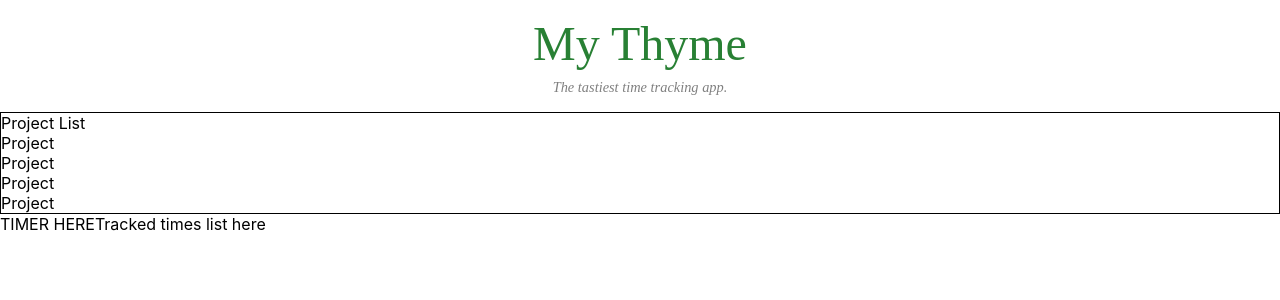
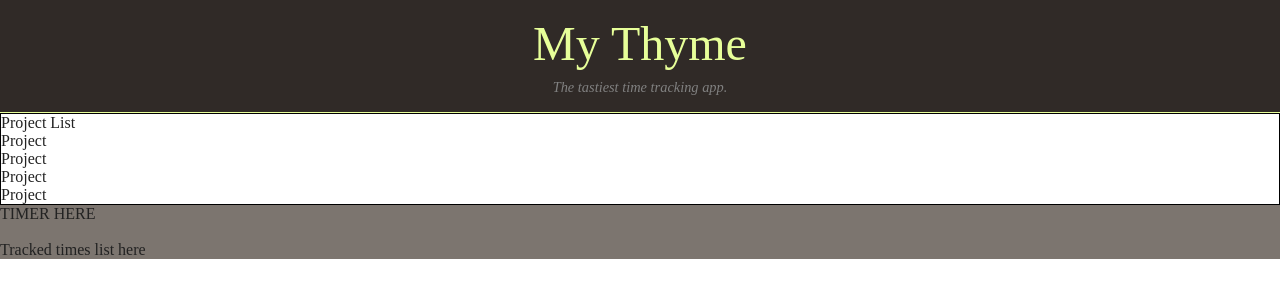
Before and after one commit to iambj/my-thyme, a React (Create React App) app: page / in a window 1280 px wide. Shown: the top 300 px of the page. Built offline with nearby package versions, Linux system fonts and the light colour scheme.

Commit message:
Added part of design system. Added grid system

```diff
--- a/src/css/main.scss
+++ b/src/css/main.scss
@@ -1,13 +1,62 @@
+:root {
+    /*  Define Colors as colors */
+    --black: rgb(34, 34, 34);
+    --white: rgb(235, 235, 235);
+    --green: #e7ff99; /* #53593E , #D5923 */
+    --darkGreen: #8ea641;
+    --red: rgb(217, 81, 63); /*  #8C3B30 */
+    --darkRed: #8c3b30;
+    --yellow: #f0ea51;
+    --darkYellow: #e6d14e; /* #E6D14E*/
+    --lightBlue: #6a97d9;
+    --darkBlue: #3f30a6; /* #4E458C */
+    --gray: #6e6e6e;
+    --lightGray: #c9c9c9;
+    --brown: #5a5049;
+    --darkBrown: #302a27;
+    --lightBrown: #7c756f;
+
+    /* Define Color intentions */
+    --background: var(--black);
+    --buttonTextColor: var(--black);
+    --danger: var(--red);
+    --footerBackground: var(--white);
+    --line: 2px solid var(--lineColor);
+    --lineAccent: 2px solid var(--green);
+    --lineColor: var(--gray);
+    --textColor: var(--white);
+    --primary: var(--green);
+    --shadow: rgba(34, 34, 34, 08);
+}
+
+html {
+    font-size: var(--baseFontSize);
+    box-sizing: border-box;
+} /*18px*/
+
+*,
+*::before,
+*::after {
+    box-sizing: inherit;
+}
+
+body {
+    color: var(--black);
+    font-family: "Metropolis";
+}
+
 .topBar {
-    background: white;
+    z-index: 10;
+    background: var(--darkBrown);
     // height: 50px;
     display: flex;
     justify-content: center;
     align-items: center;
     padding: 1rem 0;
     font-family: "Metropolis";
+    border-bottom: 1px solid var(--green);
     .logo {
-        color: #288034;
+        color: var(--green);
         font-size: 3rem;
         align-items: center;
         text-align: center;
@@ -22,10 +71,29 @@
     }
 }
 
-.projectArea {
-    display: flex;
+.mainWrapper {
+    height: 100vh;
 }
 
-.projects {
-    display: flex;
+.grid {
+    display: grid;
+    grid-template-rows: 150px auto;
+    grid-template-columns: 1fr 3fr;
+    // grid-template-areas: "deadspace topbar projectlist projectarea ";
 }
+
+.topBar {
+    grid-column-start: 1;
+    grid-column-end: 3;
+}
+
+.projectArea {
+    // display: flex;
+    // grid-area: 3 / -1;
+    // grid-row-start: 2;
+    // grid-column-start: 2;
+    // grid-column-end: 3;
+    display: grid;
+    grid-template-rows: 2fr 1fr;
+    background-color: var(--lightBrown);
+}
```
